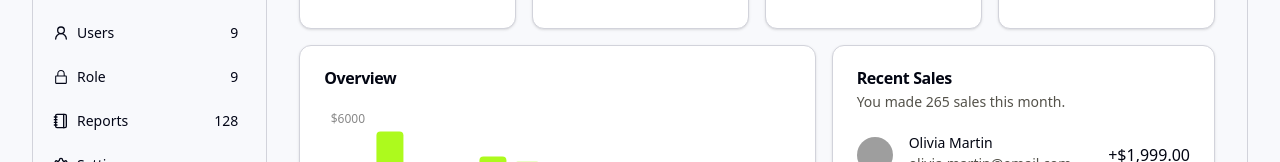
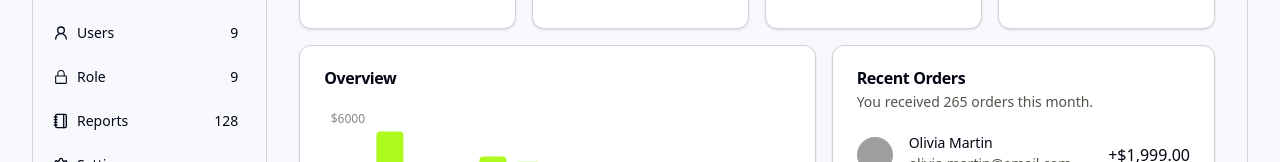
Before and after one commit to sunilgawai/www.pizzapoint.com, a Next.js app: page /dashboard in a window 1280 px wide. Shown: the part 310-472 px from the top of the page. Built offline with nearby package versions, Linux system fonts and the light colour scheme; grey boxes are pictures that could not be loaded.

Commit message:
files structure simplyfied

```diff
--- a/src/app/(admin)/dashboard/page.tsx
+++ b/src/app/(admin)/dashboard/page.tsx
@@ -1,6 +1,6 @@
 import CalendarDateRangePicker from "@/components/date-range-picker";
-import Overview from "@/components/overview";
-import RecentSales from "@/components/recent-sales";
+import Overview from "@/components/admin/overview";
+import RecentSales from "@/components/admin/recent-sales";
 import { Button } from "@/components/ui/button";
 import {
     Card,
@@ -147,9 +147,9 @@ const DashboardPage = () => {
                             </Card>
                             <Card className="col-span-4 md:col-span-3">
                                 <CardHeader>
-                                    <CardTitle>Recent Sales</CardTitle>
+                                    <CardTitle>Recent Orders</CardTitle>
                                     <CardDescription>
-                                        You made 265 sales this month.
+                                        You received 265 orders this month.
                                     </CardDescription>
                                 </CardHeader>
                                 <CardContent>
--- a/src/components/site-navbar.tsx
+++ b/src/components/site-navbar.tsx
@@ -1,6 +1,6 @@
 import { cn } from '@/lib/utils';
 import React from 'react'
-import { DashboardNav } from './dashboardNav';
+import { DashboardNav } from './admin/dashboardNav';
 import { navItems } from '@/constants/data';
 
 const SiteNavbar = () => {
```
Also changed, not shown: src/components/admin/dashboardNav.tsx (renamed from src/components/dashboardNav.tsx), src/components/admin/overview.tsx (renamed from src/components/overview.tsx), src/components/admin/recent-sales.tsx (renamed from src/components/recent-sales.tsx).
